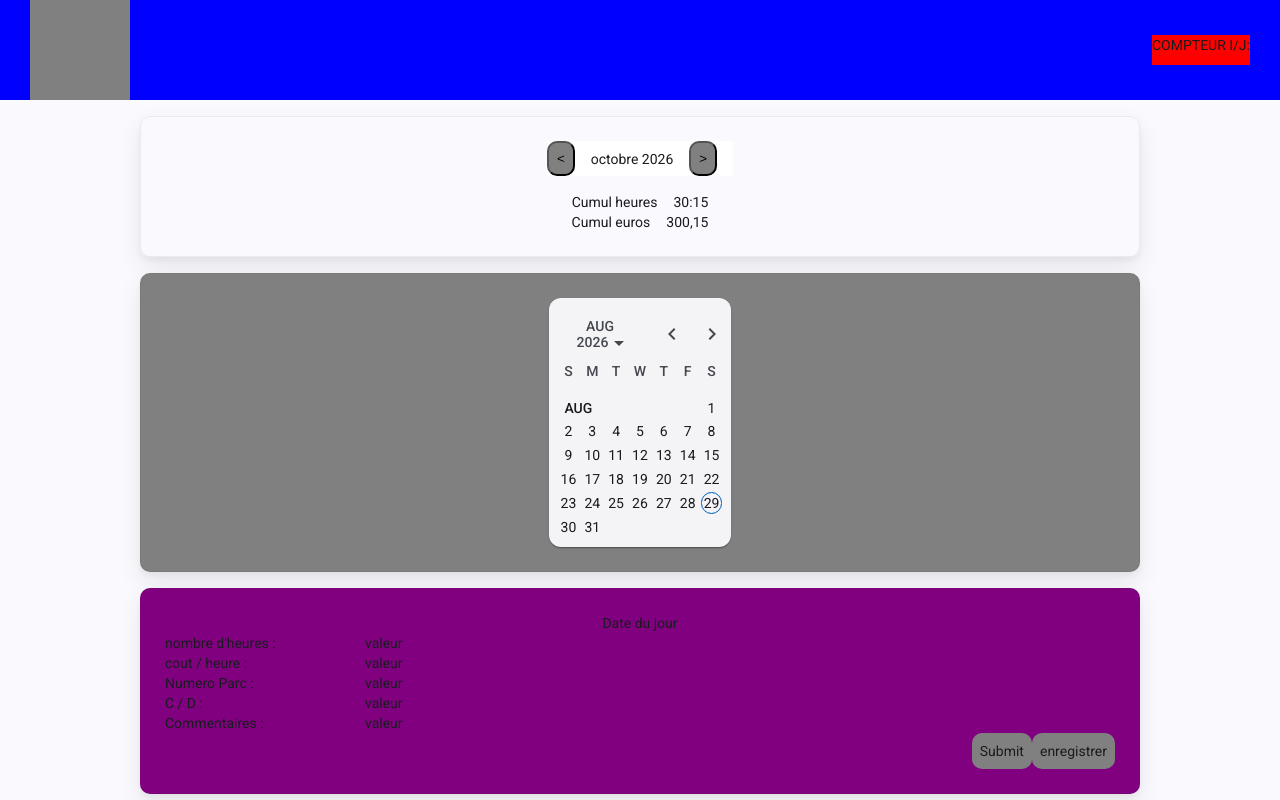
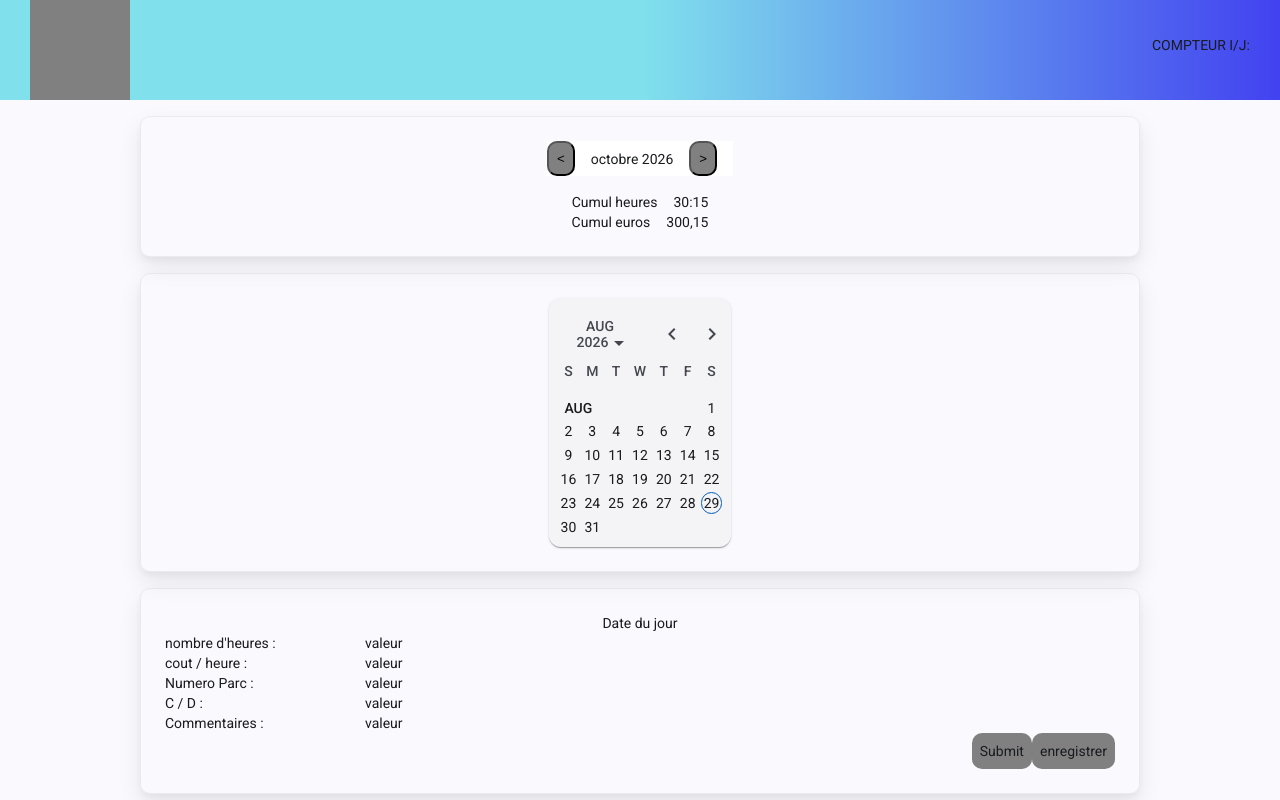
Before and after one commit to pouetpouetm/compteur-ij-frontend, an Angular app: page / in a window 1280 px wide. Built offline with nearby package versions, Linux system fonts and the light colour scheme.

Commit message:
feat: retrait des couleurs pour le dev + ajout couleur de fond

```diff
--- a/src/app/header/header.html
+++ b/src/app/header/header.html
@@ -1,5 +1,5 @@
 
-<div class="flex flex-direction-row justify-content-space-around center-v blue">
+<div class="FondDegrade flex flex-direction-row justify-content-space-around center-v">
     <div class="height-100 width-100 margin-left-30 gray"></div>
-    <div class="margin-right-30 height-30 red">COMPTEUR I/J:</div>
+    <div class="margin-right-30 height-30">COMPTEUR I/J:</div>
 </div>
--- a/src/app/header/header.scss
+++ b/src/app/header/header.scss
@@ -0,0 +1,3 @@
+.FondDegrade {
+    background: linear-gradient(to right, rgb(128, 225, 236) 50%, rgb(66, 66, 240) 100%);
+}
--- a/src/app/pages/accueil/calendrier/calendrier.html
+++ b/src/app/pages/accueil/calendrier/calendrier.html
@@ -1,4 +1,4 @@
-<div class="Section flex center margin-top-16 gray">
+<div class="Section flex center margin-top-16">
 
     <mat-card class="demo-inline-calendar-card">
         <mat-calendar [(selected)]="selected"></mat-calendar>
--- a/src/app/pages/accueil/saisie-journaliere/saisie-journaliere.html
+++ b/src/app/pages/accueil/saisie-journaliere/saisie-journaliere.html
@@ -1,4 +1,4 @@
-<div class="Section purple margin-top-16">
+<div class="Section margin-top-16">
     <div class="flex center">Date du jour</div>
 
     <div class="flex flex-direction-column">
```
